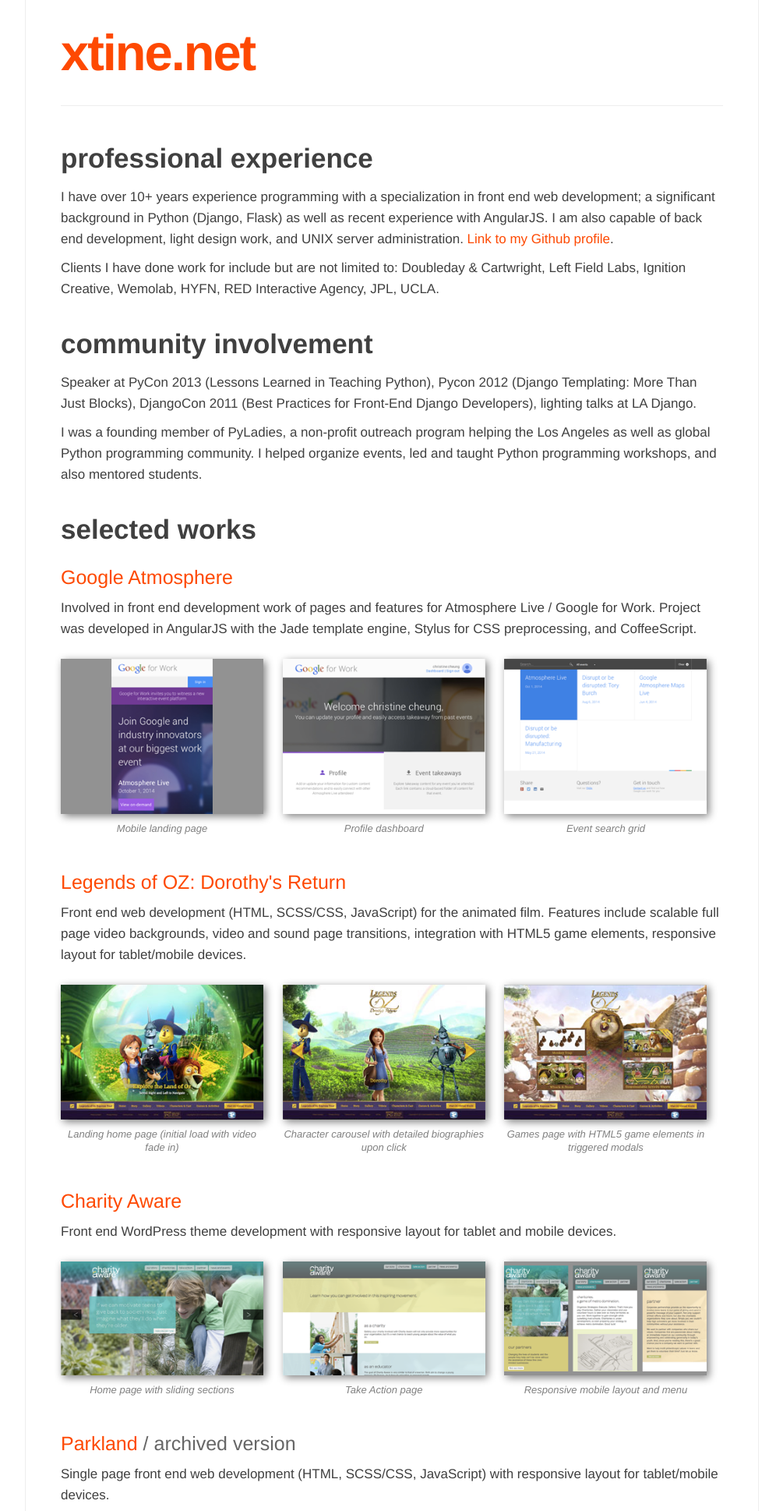
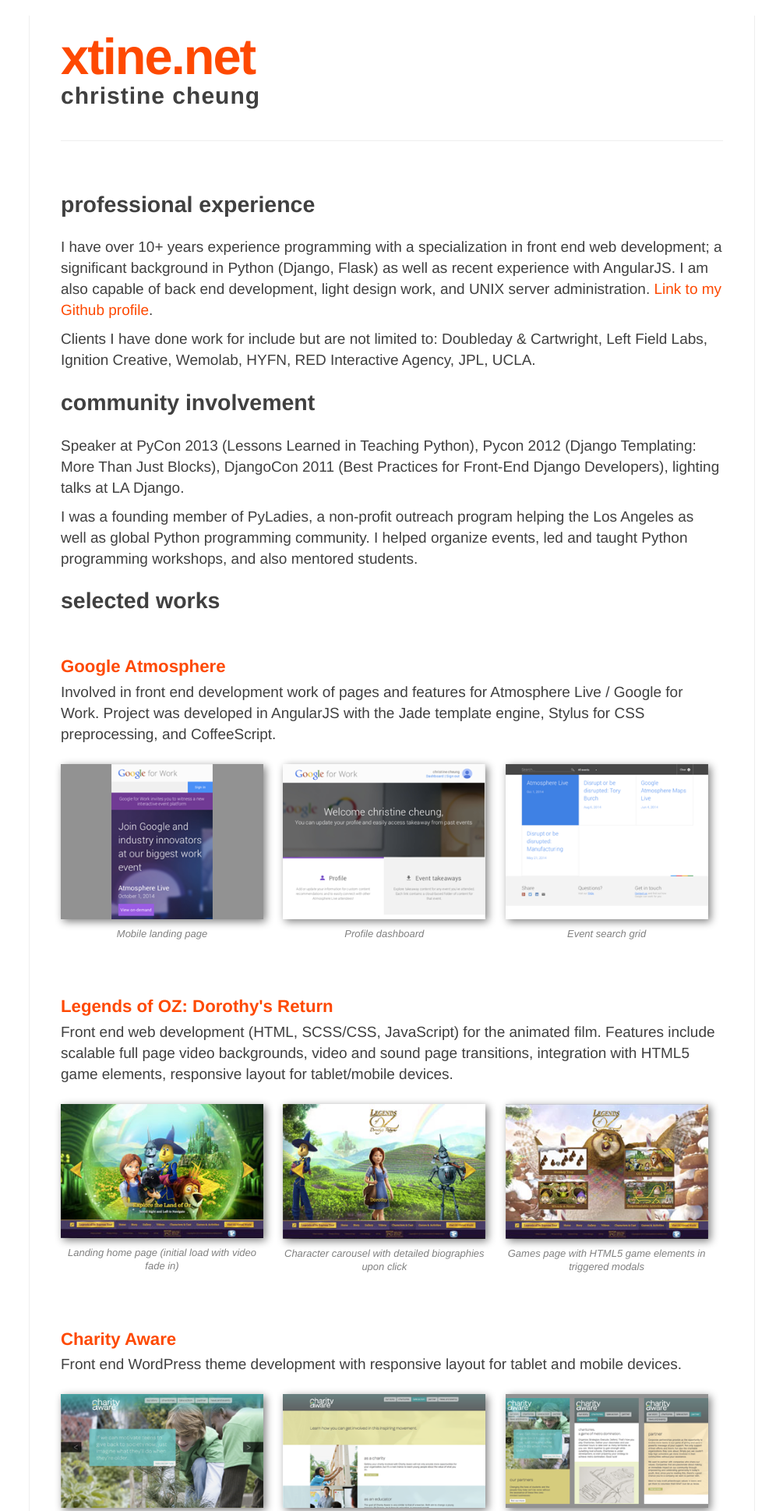
Before and after one commit to xtine/xtine.net, a Flask app: page /projects/ in a window 1280 px wide. Shown: the top 1938 px of the page at 78% size, without its empty margins (137-1142 px from the left). Run offline with Flask 2, Linux system fonts and the light colour scheme.

Commit message:
update website

```diff
--- a/compass/sass/style.scss
+++ b/compass/sass/style.scss
@@ -3,7 +3,7 @@
 
 body {
   @include typeface;
-  font-size: 17px;
+  font-size: 19px;
   color: #404040;
 }
 body, html {
@@ -11,20 +11,14 @@
 }
 
 a {
-  @include transition-property(color);
-  @include transition-duration(300ms);
-  @include transition-timing-function(ease-in);
+  @include transition(color 300ms ease-in);
 
   &:hover {
     color: #707070;
     text-decoration: none;
   }
 }
-h2 {
-  margin: 0;
-  padding: 0 0 15px 0;
-  text-transform: lowercase;
-}
+
 p {
   line-height: 27px;
   margin: 0 0 10px 0;
@@ -63,99 +57,63 @@
   }
 }
 
+
 #container {
   max-width: 850px;
   min-height: 90%;
-  margin: 0 auto;
-  padding: 35px 45px;
+  margin: 20px auto;
+  padding: 20px 40px;
   border-right: 1px solid #eee;
   border-left: 1px solid #eee;
 }
 
 header {
-  padding: 0 0 35px 0;
+  padding: 0 0 40px 0;
   border-bottom: 1px solid #eee;
-  @include clearfix();
+  cursor: default;
 
   h1 {
-    width: 250px;
     color: #FE4902;
     font-size: 65px;
     line-height: 65px;
     letter-spacing: -2px;
     margin: 0;
-    cursor: default;
-
-    &.active a {
-      color: #FE4902;
-      cursor: default;
-    }
+  }
+  h2 {
+    font-size: 30px;
+    line-height: 35px;
+    letter-spacing: 1px;
+    margin: 0;
   }
 
-  nav {
-
-    li {
-      color: #707070;
-      font-size: 25px;
-      text-align: right;
-      display: inline-block;
-
-      a {
-        color: #909090;
-        @include transition-property(color);
-        @include transition-duration(300ms);
-        @include transition-timing-function(ease-in);
-
-        &:hover {
-          color: #000;
-          text-decoration: none;
-        }
-      }
-      &.active a {
-        color: #000;
-        cursor: default;
-      }
-    }
-  }
 }
 
 #main {
-  padding: 45px 0;
+  padding: 40px 0;
   border-bottom: 1px solid #eee;
-  clear: both;
 
   animation: fadein 1s;
   -moz-animation: fadein 1s;
   -webkit-animation: fadein 1s;
   -o-animation: fadein 1s;
 
-  h2 {
-    padding: 0 0 15px 0;
-    font-size: 35px;
-  }
-  h3 {
-    padding: 10px 0;
-    color: #666;
+  ul {
     margin: 0;
-    font-size: 25px;
-    font-weight: normal;
-  }
 
-  section {
-    padding: 0 0 25px 0;
-  }
-
-  .post {
-    padding: 0 0 55px 0;
+    li {
+      padding: 7px 0;
+      list-style: none;
+    }
   }
 }
 
 
 footer {
   font-size: 14px;
-  color: #707070;
+  color: #ddd;
+  letter-spacing: 2px;
   text-align: right;
-  padding: 135px 0 0 0;
+  padding: 40px 0 0 0;
 }
 
 @import "views/projects";
--- a/static/css/style.css
+++ b/static/css/style.css
@@ -301,7 +301,7 @@
 
 body {
   font-family: "Helvetica", Arial, sans-serif;
-  font-size: 17px;
+  font-size: 19px;
   color: #404040;
 }
 
@@ -310,28 +310,14 @@
 }
 
 a {
-  -webkit-transition-property: color;
-  -moz-transition-property: color;
-  -o-transition-property: color;
-  transition-property: color;
-  -webkit-transition-duration: 300ms;
-  -moz-transition-duration: 300ms;
-  -o-transition-duration: 300ms;
-  transition-duration: 300ms;
-  -webkit-transition-timing-function: ease-in;
-  -moz-transition-timing-function: ease-in;
-  -o-transition-timing-function: ease-in;
-  transition-timing-function: ease-in;
+  -webkit-transition: color 300ms ease-in;
+  -moz-transition: color 300ms ease-in;
+  -o-transition: color 300ms ease-in;
+  transition: color 300ms ease-in;
 }
 a:hover {
   color: #707070;
   text-decoration: none;
-}
-
-h2 {
-  margin: 0;
-  padding: 0 0 15px 0;
-  text-transform: lowercase;
 }
 
 p {
@@ -385,101 +371,53 @@
 #container {
   max-width: 850px;
   min-height: 90%;
-  margin: 0 auto;
-  padding: 35px 45px;
+  margin: 20px auto;
+  padding: 20px 40px;
   border-right: 1px solid #eee;
   border-left: 1px solid #eee;
 }
 
 header {
-  padding: 0 0 35px 0;
+  padding: 0 0 40px 0;
   border-bottom: 1px solid #eee;
-}
-header {
-  *zoom: 1;
-}
-header:before, header:after {
-  content: "";
-  display: table;
-}
-header:after {
-  clear: both;
+  cursor: default;
 }
 header h1 {
-  width: 250px;
   color: #FE4902;
   font-size: 65px;
   line-height: 65px;
   letter-spacing: -2px;
   margin: 0;
-  cursor: default;
 }
-header h1.active a {
-  color: #FE4902;
-  cursor: default;
-}
-header nav li {
-  color: #707070;
-  font-size: 25px;
-  text-align: right;
-  display: inline-block;
-}
-header nav li a {
-  color: #909090;
-  -webkit-transition-property: color;
-  -moz-transition-property: color;
-  -o-transition-property: color;
-  transition-property: color;
-  -webkit-transition-duration: 300ms;
-  -moz-transition-duration: 300ms;
-  -o-transition-duration: 300ms;
-  transition-duration: 300ms;
-  -webkit-transition-timing-function: ease-in;
-  -moz-transition-timing-function: ease-in;
-  -o-transition-timing-function: ease-in;
-  transition-timing-function: ease-in;
-}
-header nav li a:hover {
-  color: #000;
-  text-decoration: none;
-}
-header nav li.active a {
-  color: #000;
-  cursor: default;
+header h2 {
+  font-size: 30px;
+  line-height: 35px;
+  letter-spacing: 1px;
+  margin: 0;
 }
 
 #main {
-  padding: 45px 0;
+  padding: 40px 0;
   border-bottom: 1px solid #eee;
-  clear: both;
   animation: fadein 1s;
   -moz-animation: fadein 1s;
   -webkit-animation: fadein 1s;
   -o-animation: fadein 1s;
 }
-#main h2 {
-  padding: 0 0 15px 0;
-  font-size: 35px;
+#main ul {
+  margin: 0;
 }
-#main h3 {
-  padding: 10px 0;
-  color: #666;
-  margin: 0;
-  font-size: 25px;
-  font-weight: normal;
-}
-#main section {
-  padding: 0 0 25px 0;
-}
-#main .post {
-  padding: 0 0 55px 0;
+#main ul li {
+  padding: 7px 0;
+  list-style: none;
 }
 
 footer {
   font-size: 14px;
-  color: #707070;
+  color: #ddd;
+  letter-spacing: 2px;
   text-align: right;
-  padding: 135px 0 0 0;
+  padding: 40px 0 0 0;
 }
 
 .projects li {
--- a/templates/base.html
+++ b/templates/base.html
@@ -20,14 +20,8 @@
   <div id="container">
 
     <header>
-      <h1{% if url == "index" %} class="active"{% endif %}><a href="/">xtine.net</a></h1>
-{#
-      <nav>
-        <ul>
-          <li{% if url == "portfolio" %} class="active"{% endif %}><a href="/portfolio">portfolio</a></li>
-        </ul>
-      </nav>
- #}
+      <h1>xtine.net</h1>
+      <h2>christine cheung</h2>
     </header>
 
     <div id="main" role="main">
@@ -35,7 +29,7 @@
     </div>
 
     <footer>
-      Copyright © 2008–2015 <strong>Christine Cheung</strong>
+      © 2008 – 2015
     </footer>
 
   </div>
```
Also changed, not shown: templates/index.html (+7 -8 lines).
